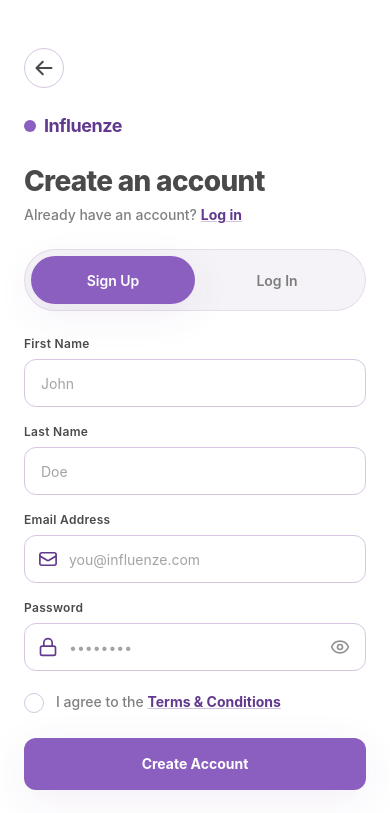
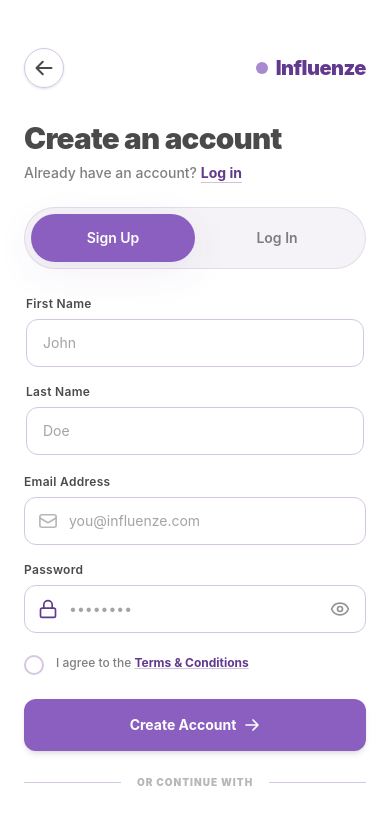
Before and after one commit to Reyhaan5/Influenza, a React (Vite) app: page /login in a window 390 px wide. Shown: the top 813 px of the page. Built offline with nearby package versions, Linux system fonts and the light colour scheme.

Commit message:
Optimized Login Page

```diff
--- a/package.json
+++ b/package.json
@@ -12,11 +12,14 @@
   "dependencies": {
     "@tailwindcss/vite": "^4.3.3",
     "axios": "^1.18.1",
+    "clsx": "^2.1.1",
+    "framer-motion": "^12.42.2",
     "lucide-react": "^1.25.0",
     "react": "^19.2.7",
     "react-dom": "^19.2.7",
     "react-icons": "^5.7.0",
     "react-router-dom": "^7.18.1",
+    "tailwind-merge": "^3.6.0",
     "tailwindcss": "^4.3.3"
   },
   "devDependencies": {
--- a/src/pages/Login.jsx
+++ b/src/pages/Login.jsx
@@ -8,11 +8,22 @@ import AuthSidebar from "../components/auth/AuthSidebar";
 import SocialButton from "../components/auth/SocialButton";
 
 const EmailIcon = () => (
-  <svg width="20" height="20" fill="none" viewBox="0 0 24 24" strokeWidth={2} stroke="currentColor" className="w-5 h-5">
-    <path strokeLinecap="round" strokeLinejoin="round" d="M21.75 6.75v10.5a2.25 2.25 0 01-2.25 2.25H4.5a2.25 2.25 0 01-2.25-2.25V6.75m19.5 0A2.25 2.25 0 0019.5 4.5h-15a2.25 2.25 0 00-2.25 2.25m19.5 0v.243a2.25 2.25 0 01-1.07 1.916l-7.5 4.615a2.25 2.25 0 01-2.36 0l-7.5-4.615a2.25 2.25 0 01-1.07-1.916V6.75" />
+  <svg
+    width="20"
+    height="20"
+    fill="none"
+    viewBox="0 0 24 24"
+    strokeWidth={2}
+    stroke="currentColor"
+    className="w-5 h-5 text-[var(--color-text)]/40 transition-colors group-focus-within:text-[var(--color-primary)]"
+  >
+    <path
+      strokeLinecap="round"
+      strokeLinejoin="round"
+      d="M21.75 6.75v10.5a2.25 2.25 0 01-2.25 2.25H4.5a2.25 2.25 0 01-2.25-2.25V6.75m19.5 0A2.25 2.25 0 0019.5 4.5h-15a2.25 2.25 0 00-2.25 2.25m19.5 0v.243a2.25 2.25 0 01-1.07 1.916l-7.5 4.615a2.25 2.25 0 01-2.36 0l-7.5-4.615a2.25 2.25 0 01-1.07-1.916V6.75"
+    />
   </svg>
 );
-
 
 export default function InfluenzeAuth() {
   const navigate = useNavigate();
@@ -23,47 +34,58 @@ export default function InfluenzeAuth() {
   const isSignup = mode === "signup";
 
   return (
-    <main className="min-h-screen w-screen flex items-stretch justify-center bg-[var(--color-background)] overflow-x-hidden">
+    <main className="min-h-screen w-screen flex items-stretch justify-center bg-[var(--color-background)] overflow-x-hidden selection:bg-[var(--color-primary)] selection:text-white">
       <div className="w-full min-h-screen grid grid-cols-1 lg:grid-cols-2 bg-[var(--color-surface)]">
 
         {/* Left Side: Brand Panel */}
         <AuthSidebar />
 
         {/* Right Side: Interactive Form */}
-        <div className="w-full flex flex-col justify-center items-center px-6 sm:px-[clamp(2rem,6vw,4rem)] py-12">
-          <div className="w-full max-w-[24rem] flex flex-col gap-6">
+        <div className="w-full flex flex-col justify-center items-center px-6 sm:px-[clamp(2rem,6vw,4rem)] py-12 relative">
 
-            {/* Back Button */}
+          <div className="w-full max-w-[26rem] flex flex-col gap-6 animate-fadeIn">
+
+            {/* Top Bar: Back Button & Mobile Logo */}
+            <div className="flex items-center justify-between w-full">
               <button
                 type="button"
                 aria-label="Go back"
                 onClick={() => navigate("/")}
-              className="self-start w-10 h-10 flex items-center justify-center rounded-full border border-[var(--color-border)] text-[var(--color-text)] transition-all duration-200 hover:bg-[var(--color-primary)] hover:text-white hover:border-[var(--color-primary)] hover:-translate-x-1 focus:outline-none focus:ring-2 focus:ring-[var(--color-primary)]/30"
+                className="group w-10 h-10 flex items-center justify-center rounded-full border border-[var(--color-border)] text-[var(--color-text)] transition-all duration-300 hover:bg-[var(--color-primary)] hover:text-white hover:border-[var(--color-primary)] hover:-translate-x-1 focus:outline-none focus:ring-2 focus:ring-[var(--color-primary)]/30 shadow-sm"
               >
-              <svg width="20" height="20" fill="none" viewBox="0 0 24 24" strokeWidth={2.5} stroke="currentColor">
+                <svg
+                  width="20"
+                  height="20"
+                  fill="none"
+                  viewBox="0 0 24 24"
+                  strokeWidth={2.5}
+                  stroke="currentColor"
+                  className="transition-transform duration-200 group-hover:-translate-x-0.5"
+                >
                   <path strokeLinecap="round" strokeLinejoin="round" d="M10.5 19.5L3 12m0 0l7.5-7.5M3 12h18" />
                 </svg>
               </button>
 
               {/* Mobile Header Logo */}
               <div className="lg:hidden flex items-center gap-2">
-              <span className="w-3 h-3 rounded-full bg-[var(--color-primary)]" />
-              <span className="text-[var(--color-primary-hover)] font-bold text-lg tracking-tight">
+                <span className="w-3 h-3 rounded-full bg-[var(--color-primary)] animate-pulse" />
+                <span className="text-[var(--color-primary-hover)] font-black text-xl tracking-tight">
                   Influenze
                 </span>
               </div>
+            </div>
 
             {/* Content Headers */}
-            <div className="flex flex-col gap-1.5">
-              <h1 className="text-[clamp(1.75rem,3vw,2.25rem)] font-extrabold text-[var(--color-text)] tracking-tight leading-tight">
+            <div className="flex flex-col gap-1.5 pt-2">
+              <h1 className="text-[clamp(1.85rem,3vw,2.4rem)] font-black text-[var(--color-text)] tracking-tight leading-tight">
                 {isSignup ? "Create an account" : "Welcome back"}
               </h1>
-              <p className="text-sm text-[color:rgba(74,74,74,.7)] font-medium">
+              <p className="text-sm text-[var(--color-text)]/70 font-medium">
                 {isSignup ? "Already have an account? " : "Don't have an account? "}
                 <button
                   type="button"
                   onClick={() => setMode(isSignup ? "login" : "signup")}
-                  className="text-[var(--color-primary-hover)] font-bold underline decoration-[var(--color-primary-hover)]/30 hover:decoration-[var(--color-primary-hover)] focus:outline-none"
+                  className="text-[var(--color-primary-hover)] font-bold underline underline-offset-4 decoration-[var(--color-primary-hover)]/30 hover:decoration-[var(--color-primary-hover)] transition-all focus:outline-none"
                 >
                   {isSignup ? "Log in" : "Sign up"}
                 </button>
@@ -75,13 +97,22 @@ export default function InfluenzeAuth() {
 
             {/* Main Form Fields */}
             <form className="flex flex-col gap-4" onSubmit={(e) => e.preventDefault()}>
-              {isSignup && (
-                <div className="w-full flex flex-col sm:flex-row gap-4">
+
+              {/* Dynamic First & Last Name Fields */}
+              <div
+                className={`grid transition-all duration-300 ease-in-out ${
+                  isSignup
+                    ? "grid-rows-[1fr] opacity-100 mb-0"
+                    : "grid-rows-[0fr] opacity-0 pointer-events-none -mb-4"
+                }`}
+              >
+                <div className="overflow-hidden flex flex-col sm:flex-row gap-4 p-0.5">
                   <FormField label="First Name" placeholder="John" />
                   <FormField label="Last Name" placeholder="Doe" />
                 </div>
-              )}
+              </div>
 
+              {/* Email Address Field */}
               <FormField
                 label="Email Address"
                 type="email"
@@ -89,31 +120,63 @@ export default function InfluenzeAuth() {
                 placeholder="you@influenze.com"
               />
 
+              {/* Password Field */}
               <PasswordField placeholder="••••••••" />
 
-              {isSignup && (
-                <div className="flex items-start gap-3 pt-1 select-none">
+              {/* Password Help / Forgot Password Row */}
+              {!isSignup && (
+                <div className="flex justify-end -mt-2">
                   <button
                     type="button"
-                    onClick={() => setAgreed((a) => !a)}
-                    aria-pressed={agreed}
-                    className={`mt-0.5 w-5 h-5 flex-shrink-0 rounded-lg border flex items-center justify-center transition-all duration-150 focus:outline-none focus:ring-2 focus:ring-[var(--color-primary)]/30 ${
+                    onClick={() => navigate("/forgot-password")}
+                    className="text-xs font-bold text-[var(--color-primary-hover)] hover:underline focus:outline-none"
+                  >
+                    Forgot password?
+                  </button>
+                </div>
+              )}
+
+              {/* Terms Checkbox */}
+              {isSignup && (
+                <div className="flex items-start gap-3 pt-1 select-none group cursor-pointer" onClick={() => setAgreed(!agreed)}>
+                  <button
+                    type="button"
+                    role="checkbox"
+                    aria-checked={agreed}
+                    aria-label="Agree to Terms & Conditions"
+                    onClick={(e) => {
+                      e.stopPropagation();
+                      setAgreed((a) => !a);
+                    }}
+                    className={`mt-0.5 w-5 h-5 flex-shrink-0 rounded-md border-2 flex items-center justify-center transition-all duration-200 focus:outline-none focus:ring-2 focus:ring-[var(--color-primary)]/30 ${
                       agreed
-                        ? "bg-[var(--color-primary)] border-[var(--color-primary)] text-white"
-                        : "bg-[var(--color-surface)] border-[var(--color-border)] hover:border-[var(--color-primary)]"
+                        ? "bg-[var(--color-primary)] border-[var(--color-primary)] text-white scale-105"
+                        : "bg-[var(--color-surface)] border-[var(--color-border)] group-hover:border-[var(--color-primary)]"
                     }`}
                   >
                     {agreed && (
-                      <svg width="12" height="12" fill="none" viewBox="0 0 24 24" strokeWidth={3.5} stroke="currentColor">
+                      <svg
+                        width="12"
+                        height="12"
+                        fill="none"
+                        viewBox="0 0 24 24"
+                        strokeWidth={4}
+                        stroke="currentColor"
+                        className="animate-in zoom-in-50 duration-150"
+                      >
                         <path strokeLinecap="round" strokeLinejoin="round" d="M4.5 12.75l6 6 9-13.5" />
                       </svg>
                     )}
                   </button>
-                  <span className="text-sm text-[color:rgba(74,74,74,.7)] leading-relaxed font-medium">
+                  <span className="text-xs sm:text-sm text-[var(--color-text)]/70 leading-relaxed font-medium">
                     I agree to the{" "}
-                    <span className="text-[var(--color-primary-hover)] font-bold underline decoration-[var(--color-primary-hover)]/30 cursor-pointer">
+                    <a
+                      href="#terms"
+                      onClick={(e) => e.stopPropagation()}
+                      className="text-[var(--color-primary-hover)] font-bold underline decoration-[var(--color-primary-hover)]/30 hover:decoration-[var(--color-primary-hover)] transition-all"
+                    >
                       Terms &amp; Conditions
-                    </span>
+                    </a>
                   </span>
                 </div>
               )}
@@ -121,35 +184,49 @@ export default function InfluenzeAuth() {
               {/* Action Submit Button */}
               <button
                 type="submit"
-                className="w-full py-4 px-6 text-sm font-bold text-white bg-[var(--color-primary)] rounded-xl mt-2 transition-all duration-200 shadow-[var(--shadow-card)] hover:bg-[var(--color-primary-hover)] hover:shadow-lg active:scale-[0.99] focus:outline-none focus:ring-4 focus:ring-[var(--color-primary)]/30 min-h-[3.25rem] flex items-center justify-center"
+                className="w-full py-3.5 px-6 text-sm font-bold text-white bg-[var(--color-primary)] rounded-xl mt-2 transition-all duration-200 shadow-md hover:shadow-lg hover:bg-[var(--color-primary-hover)] active:scale-[0.98] focus:outline-none focus:ring-4 focus:ring-[var(--color-primary)]/30 min-h-[3.25rem] flex items-center justify-center gap-2 cursor-pointer"
               >
-                {isSignup ? "Create Account" : "Log In"}
+                <span>{isSignup ? "Create Account" : "Log In"}</span>
+                <svg width="16" height="16" fill="none" viewBox="0 0 24 24" strokeWidth={2.5} stroke="currentColor">
+                  <path strokeLinecap="round" strokeLinejoin="round" d="M13.5 4.5L21 12m0 0l-7.5 7.5M21 12H3" />
+                </svg>
               </button>
 
               {/* Decorative Divider */}
               <div className="flex items-center gap-4 py-2">
                 <div className="h-px flex-1 bg-[var(--color-border)]" />
-                <span className="text-xs text-[var(--color-text)]/50 font-bold uppercase tracking-wider">or</span>
+                <span className="text-[10px] text-[var(--color-text)]/40 font-black uppercase tracking-widest">
+                  or continue with
+                </span>
                 <div className="h-px flex-1 bg-[var(--color-border)]" />
               </div>
 
               {/* Social Login Buttons Row */}
               <div className="flex flex-col sm:flex-row gap-3">
-                <SocialButton icon={
+                <SocialButton
+                  icon={
                     <img
                       src="/Google.svg"
                       alt="Google"
-                                      className="w-[18px] h-[18px]"
+                      className="w-[18px] h-[18px] transition-transform group-hover:scale-110"
                     />
-                                  }>Google</SocialButton>
-                <SocialButton icon={
+                  }
+                >
+                  Google
+                </SocialButton>
+                <SocialButton
+                  icon={
                     <img
                       src="/Facebook.svg"
                       alt="Facebook"
-                                      className="w-[18px] h-[18px]"
+                      className="w-[18px] h-[18px] transition-transform group-hover:scale-110"
                     />
-                                  }>Facebook</SocialButton>
+                  }
+                >
+                  Facebook
+                </SocialButton>
               </div>
+
             </form>
           </div>
         </div>
```
Also changed, not shown: 1 other file (tests, documents, lock files or other folders). Lines whose indentation alone changed are shown as unchanged.
